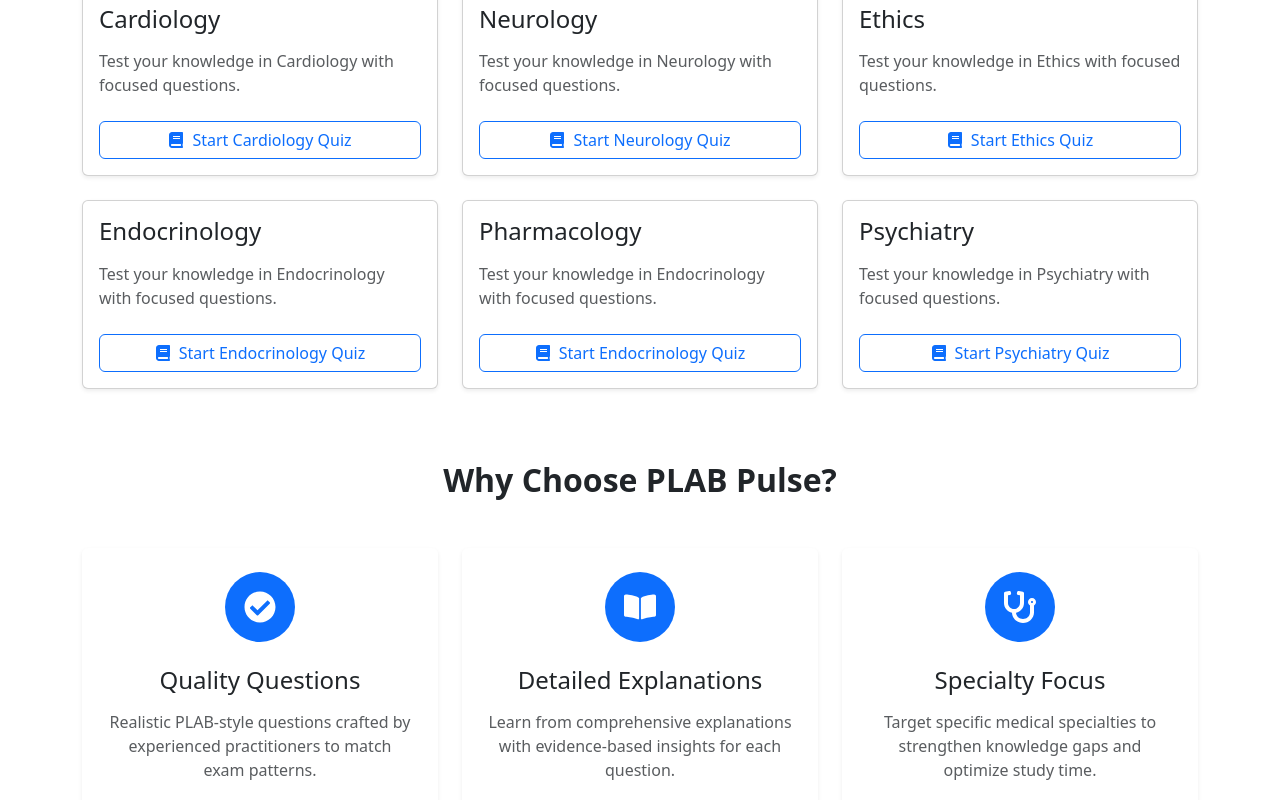
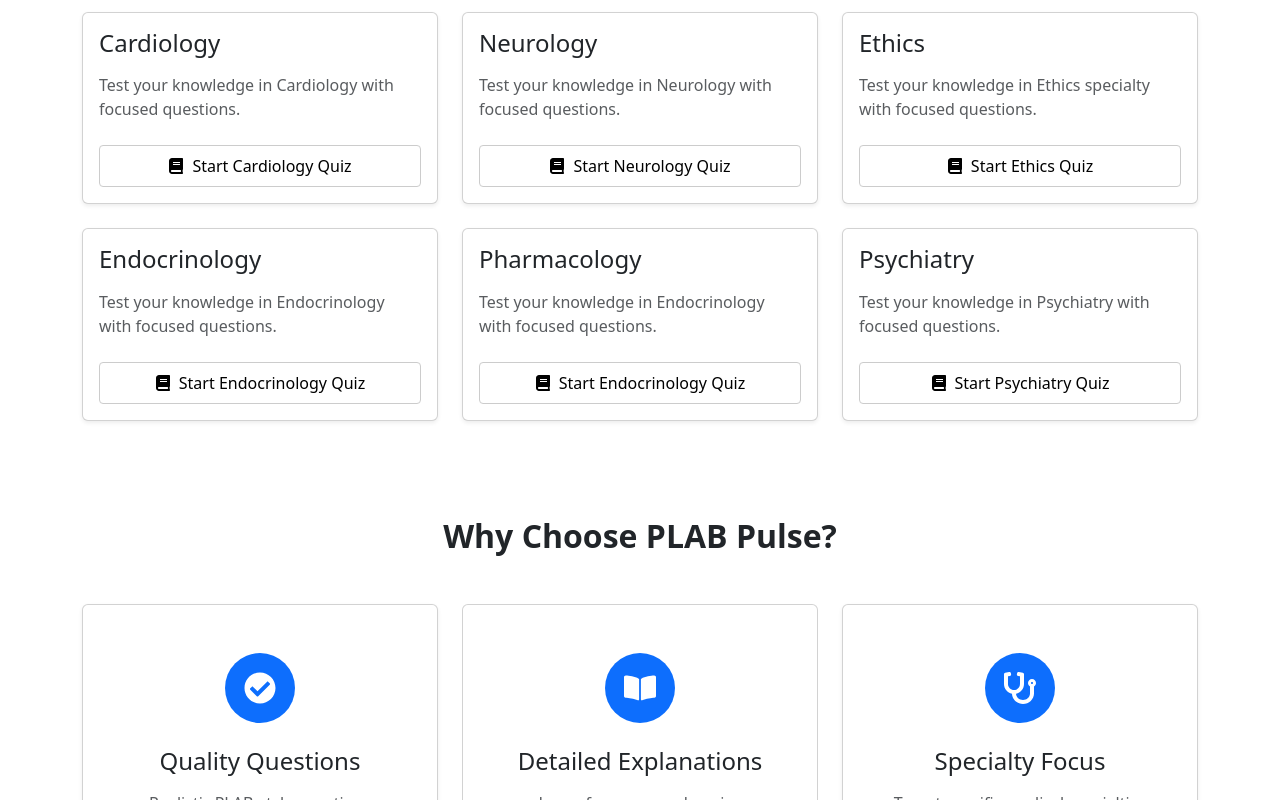
Before and after one commit to joehalls605/PlubPulse, a React (Vite) app in the folder plubPulseApp/: page / in a window 1280 px wide. Shown: the part 460-1260 px from the top of the page. Built offline with nearby package versions, Linux system fonts and the light colour scheme.

Commit message:
More styling tweaks to the UI for Home.

```diff
--- a/plubPulseApp/src/index.css
+++ b/plubPulseApp/src/index.css
@@ -13,3 +13,11 @@
 .social-icon:hover {
     color: #0d6efd;
 }
+.topic-button{
+    border: 1px solid #ccc;
+    border-radius:4px;
+    background-color:white;
+}
+.topic-button:hover{
+    background-color:#f3f9ff;
+}
--- a/plubPulseApp/src/pages/Home.jsx
+++ b/plubPulseApp/src/pages/Home.jsx
@@ -32,7 +32,7 @@
             {/* Topic Categories Section */}
             <div className="mb-4">
                 <div className="d-flex justify-content-between align-items-center mb-4">
-                    <h2 className="fs-2 mb-0">Popular Topic Categories</h2>
+                    <h2 className="fs-2 mb-0 mt-4">Popular Topic Categories</h2>
                     <Link to="/topics" className="text-primary text-decoration-none">
                         View all topics <FaArrowRight className="ms-1" size={14} />
                     </Link>
@@ -46,7 +46,7 @@
                                 Test your knowledge in Cardiology with focused questions.
                             </p>
                             <button
-                                className="btn btn-outline-primary w-100 d-flex align-items-center justify-content-center"
+                                className="text-black w-100 h-50 p-2 d-flex align-items-center justify-content-center topic-button"
                                 onClick={() => handleStartQuiz("Cardiology")}
                             >
                                 <FaBook className="me-2"/> Start Cardiology Quiz
@@ -61,7 +61,7 @@
                                 Test your knowledge in Neurology  with focused questions.
                             </p>
                             <button
-                                className="btn btn-outline-primary w-100 d-flex align-items-center justify-content-center"
+                                className="text-black w-100 h-50 p-2 d-flex align-items-center justify-content-center topic-button"
                                 onClick={() => handleStartQuiz("Neurology")}
                             >
                                 <FaBook className="me-2"/> Start Neurology  Quiz
@@ -73,10 +73,10 @@
                         <div className="card h-100 border-grey shadow-sm p-3">
                             <h3 className="card-title fs-4 mb-3">Ethics  </h3>
                             <p className="card-text text-muted mb-4">
-                                Test your knowledge in Ethics   with focused questions.
+                                Test your knowledge in Ethics specialty with focused questions.
                             </p>
                             <button
-                                className="btn btn-outline-primary w-100 d-flex align-items-center justify-content-center"
+                                className="text-black w-100 h-50 p-2 d-flex align-items-center justify-content-center topic-button"
                                 onClick={() => handleStartQuiz("Ethics")}
                             >
                                 <FaBook className="me-2"/> Start Ethics Quiz
@@ -91,7 +91,7 @@
                                 Test your knowledge in Endocrinology    with focused questions.
                             </p>
                             <button
-                                className="btn btn-outline-primary w-100 d-flex align-items-center justify-content-center"
+                                className="text-black w-100 h-50 p-2 d-flex align-items-center justify-content-center topic-button"
                                 onClick={() => handleStartQuiz("Endocrinology ")}
                             >
                                 <FaBook className="me-2"/> Start Endocrinology Quiz
@@ -106,7 +106,7 @@
                                 Test your knowledge in Endocrinology with focused questions.
                             </p>
                             <button
-                                className="btn btn-outline-primary w-100 d-flex align-items-center justify-content-center"
+                                className="text-black w-100 h-50 p-2 d-flex align-items-center justify-content-center topic-button"
                                 onClick={() => handleStartQuiz("Endocrinology ")}
                             >
                                 <FaBook className="me-2"/> Start Endocrinology Quiz
@@ -121,7 +121,7 @@
                                 Test your knowledge in Psychiatry with focused questions.
                             </p>
                             <button
-                                className="btn btn-outline-primary w-100 d-flex align-items-center justify-content-center"
+                                className="text-black w-100 h-50 p-2 d-flex align-items-center justify-content-center topic-button"
                                 onClick={() => handleStartQuiz("Psychiatry ")}
                             >
                                 <FaBook className="me-2"/> Start Psychiatry Quiz
@@ -132,11 +132,11 @@
             </div>
             {/* Why Choose PLAB Pulse Section */}
             <div className="py-5">
-                <h2 className="text-center fw-bold mb-5">Why Choose PLAB Pulse?</h2>
+                <h2 className="text-center fw-bold mb-5 mt-4">Why Choose PLAB Pulse?</h2>
                 <div className="row justify-content-center">
                     {/* Quality Questions Card */}
                     <div className="col-md-4 mb-4">
-                    <div className="card h-100 border-0 shadow-sm text-center p-4">
+                    <div className="card h-100 border-grey shadow-sm text-center p-5">
                         <div className="mx-auto mb-4">
                             <div className="rounded-circle bg-primary d-flex align-items-center justify-content-center"
                                  style={{width: "70px", height: "70px"}}>
@@ -152,7 +152,7 @@
 
                     {/* Detailed Explanations Card */}
                     <div className="col-md-4 mb-4">
-                        <div className="card h-100 border-0 shadow-sm text-center p-4">
+                        <div className="card h-100 border-greyshadow-sm text-center p-5">
                             <div className="mx-auto mb-4">
                                 <div
                                     className="rounded-circle bg-primary d-flex align-items-center justify-content-center"
@@ -169,7 +169,7 @@
 
                     {/* Specialty Focus Card */}
                     <div className="col-md-4 mb-4">
-                        <div className="card h-100 border-0 shadow-sm text-center p-4">
+                        <div className="card h-100 border-grey shadow-sm text-center p-5">
                             <div className="mx-auto mb-4">
                                 <div
                                     className="rounded-circle bg-primary d-flex align-items-center justify-content-center"
```
